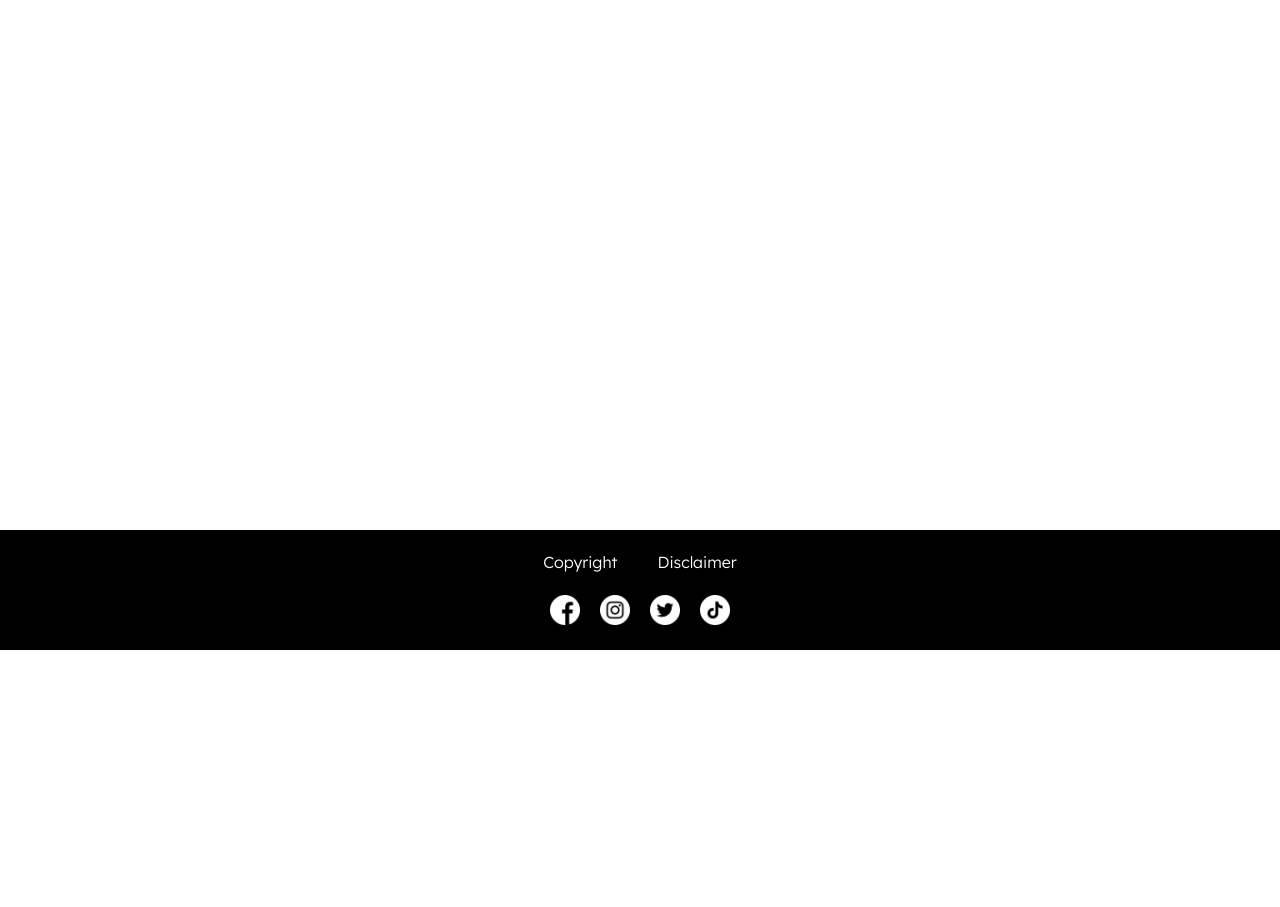
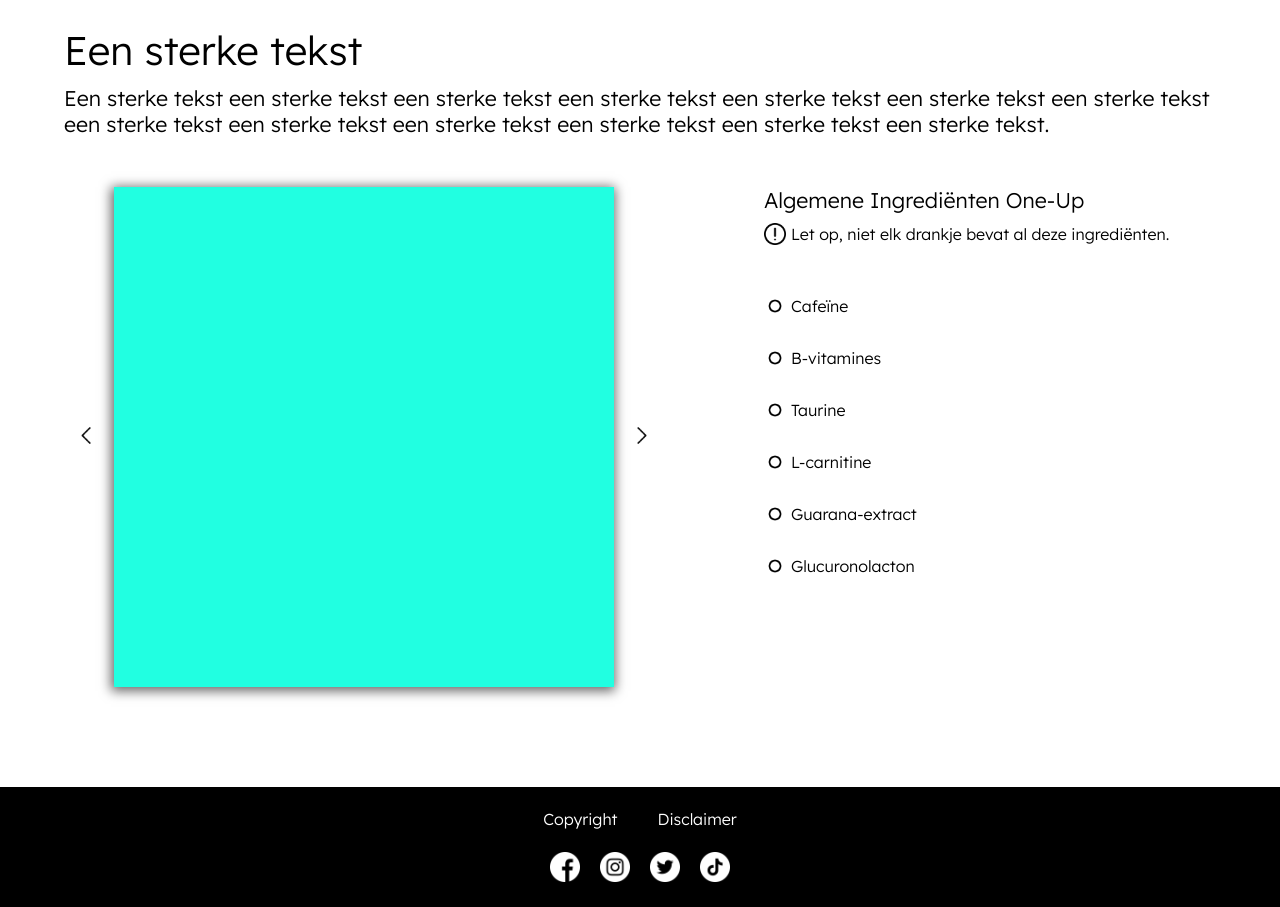
Before and after one commit to samigitt/Project-4-Energy, a PHP site: page /producten.html in a window 1280 px wide. Shown: the part 150-1057 px from the top of the page. Before the commit the page ends 800 px from the top, so only its background shows below. Run offline with PHP 8.4, Linux system fonts and the light colour scheme; some web fonts are replaced.

Commit message:
Producten pagina gemaakt

```diff
--- a/One-Up/css/producten.css
+++ b/One-Up/css/producten.css
@@ -0,0 +1,73 @@
+.container {
+  display: grid;
+  grid-template-columns: 1fr;
+  grid-template-rows: auto;
+  grid-template-areas:  "tekst"
+                        "producten";
+  padding: 175px 0px 50px 0px;
+  width: 90vw;
+  margin: auto;
+}
+
+.container__sterke-tekst {
+  grid-area: tekst;
+}
+
+.pagina-titel {
+  font-size: 30pt;
+  padding-bottom: 10px;
+}
+
+.sterke-tekst__p {
+  font-size: 16pt;
+}
+
+.container__producten {
+  grid-area: producten;
+  display: flex;
+  flex-direction: row;
+}
+
+.producten__article {
+  padding: 50px 0px 0px 100px;
+}
+
+@media screen and (max-width: 999px) {
+  .container__producten {
+    flex-direction: column;
+  }
+  .producten__article {
+    padding: 50px 0px 0px 50px;
+  }
+}
+
+.producten__article > h1 {
+  font-size: 16pt;
+  padding: 0px 0px 10px 0px;
+}
+
+.producten__div {
+  display: flex;
+  align-items: center;
+}
+
+.producten__div > h2 {
+  font-size: 12pt;
+}
+
+.producten__img {
+  width: 22px;
+  height: auto;
+}
+
+.padding-icon {
+  width: 5px;
+}
+
+.padding-h2 {
+  padding: 0px 0px 50px 0px;
+}
+
+.padding-p {
+  padding: 0px 0px 30px 0px;
+}
--- /dev/null
+++ b/One-Up/css/slideshow.css
@@ -0,0 +1,65 @@
+.mySlides1, .mySlides2, .mySlides3 {
+  display: none;
+  box-shadow: -1px 2px 11px 2px rgba(0,0,0,0.60);
+}
+
+.slideshow-title {
+  padding: 0px 0px 10px 0px;
+  text-align: center;
+}
+
+@media screen and (min-width: 730px) and (max-width: 929px) {.slideshow-title {font-size: 2.35rem;}}
+@media screen and (max-width: 479px) {.slideshow-title {font-size: 2.35rem;}}
+
+.slideshow-image {
+  vertical-align: middle;
+  width: 100%;
+}
+
+/* Slideshow container */
+.slideshow-container {
+  max-width: 500px;
+  position: relative;
+  margin: 50px 50px;
+}
+
+/* Next & previous buttons */
+.slideshow__button {
+  position: absolute;
+  top: 50%;
+  transform: translateY(-50%);
+  background: transparent;
+  border: 0;
+  cursor: pointer;
+}
+
+.slideshow__button--left {
+  left: -40px;
+}
+
+.slideshow__button--right {
+  right: -40px;
+}
+
+.slideshow__button img {
+  width: 24px;
+}
+
+.slideshow__details {
+  position: absolute;
+  bottom: 30px;
+  right: 30px;
+  padding: 10px 25px;
+  color: #000000;
+  background-color: #FFFFFF;
+  text-align: center;
+  border: 0;
+  border-radius: 20px;
+  box-shadow: 0px 2px 11px 2px rgba(0,0,0,0.60);
+  text-decoration: none;
+  transition: 0.2s;
+}
+
+.slideshow__details:hover {
+  background-color: #FF2DF5;
+}
--- a/One-Up/js/slideshow.js
+++ b/One-Up/js/slideshow__index.js
@@ -21,7 +21,6 @@ function showSlides(n, no) {
 function changeHeight() {
   let title = document.querySelector(".slideshow-title");
   let titleHeight = title.clientHeight;
-  // console.log(titleHeight)
   let classes = document.getElementsByClassName("slideshow__button");
   for(let i = 0; i < classes.length; i++) {
     classes.item(i).style.top = "calc(50% + " + (titleHeight / 2) + "px)";
--- /dev/null
+++ b/One-Up/js/slideshow__producten.js
@@ -0,0 +1,19 @@
+var slideIndex = [1,1];
+var slideId = ["mySlides3"]
+showSlides(1, 0);
+showSlides(1, 1);
+
+function plusSlides(n, no) {
+  showSlides(slideIndex[no] += n, no);
+}
+
+function showSlides(n, no) {
+  var i;
+  var x = document.getElementsByClassName(slideId[no]);
+  if (n > x.length) {slideIndex[no] = 1}
+  if (n < 1) {slideIndex[no] = x.length}
+  for (i = 0; i < x.length; i++) {
+     x[i].style.display = "none";
+  }
+  x[slideIndex[no]-1].style.display = "block";
+}
--- a/One-Up/producten.html
+++ b/One-Up/producten.html
@@ -11,6 +11,7 @@
   <link href="https://fonts.googleapis.com/css2?family=Lexend:wght@100;200;300;400;500;600;700;800;900&display=swap" rel="stylesheet">
   <link rel="stylesheet" type="text/css" href="css/master.css">
   <link rel="stylesheet" type="text/css" href="css/producten.css">
+  <link rel="stylesheet" type="text/css" href="css/slideshow.css">
   <script type="text/javascript" src="js/burger-menu.js"></script>
   <title>One-Up</title>
 </head>
@@ -46,9 +47,81 @@
     <section class="header-text"><h1>One-Up</h1><h1>Producten</h1></section>
   </header>
 
-  <main>
+  <main class="container">
+    <section class="container__sterke-tekst">
+      <h1 class="pagina-titel">Een sterke tekst</h1>
+      <p class="sterke-tekst__p">Een sterke tekst een sterke tekst een sterke tekst een sterke tekst een sterke tekst een sterke tekst
+        een sterke tekst een sterke tekst een sterke tekst een sterke tekst een sterke tekst een sterke tekst een sterke tekst.</p>
+    </section>
 
+    <section class="container__producten">
+
+      <div class="slideshow-container">
+        <button class="slideshow__button slideshow__button--left" onclick="plusSlides(-1, 0)">
+          <img src="images/master/left.png">
+        </button>
+        <div class="mySlides3">
+          <img class="slideshow-image" src="images/producten/placeholder-square-1.png" alt="">
+        </div>
+        <div class="mySlides3">
+          <img class="slideshow-image" src="images/producten/placeholder-square-2.png" alt="">
+        </div>
+        <div class="mySlides3">
+          <img class="slideshow-image" src="images/producten/placeholder-square-3.png" alt="">
+        </div>
+        <button class="slideshow__button slideshow__button--right" onclick="plusSlides(1, 0)">
+          <img src="images/master/right.png" alt="">
+        </button>
+      </div>
+
+      <article class="producten__article">
+        <h1>Algemene Ingrediënten One-Up</h1>
+        <div class="producten__div padding-h2">
+          <img class="producten__img" src="images/producten/exclamation-icon.png" alt="">
+          <div class="padding-icon"></div>
+          <h2>Let op, niet elk drankje bevat al deze ingrediënten.</h2>
+        </div>
+
+        <div class="producten__div padding-p">
+          <img class="producten__img" src="images/producten/circle-small-icon.png" alt="">
+          <div class="padding-icon"></div>
+          <p>Cafeïne</p>
+        </div>
+
+        <div class="producten__div padding-p">
+          <img class="producten__img" src="images/producten/circle-small-icon.png" alt="">
+          <div class="padding-icon"></div>
+          <p>B-vitamines</p>
+        </div>
+
+        <div class="producten__div padding-p">
+          <img class="producten__img" src="images/producten/circle-small-icon.png" alt="">
+          <div class="padding-icon"></div>
+          <p>Taurine</p>
+        </div>
+
+        <div class="producten__div padding-p">
+          <img class="producten__img" src="images/producten/circle-small-icon.png" alt="">
+          <div class="padding-icon"></div>
+          <p>L-carnitine</p>
+        </div>
+
+        <div class="producten__div padding-p">
+          <img class="producten__img" src="images/producten/circle-small-icon.png" alt="">
+          <div class="padding-icon"></div>
+          <p>Guarana-extract</p>
+        </div>
+
+        <div class="producten__div padding-p">
+          <img class="producten__img" src="images/producten/circle-small-icon.png" alt="">
+          <div class="padding-icon"></div>
+          <p>Glucuronolacton</p>
+        </div>
+      </article>
+    </section>
   </main>
+
+  <script type="text/javascript" src="js/slideshow__producten.js"></script>
 
   <footer>
     <section class="footer-row1 footer-flex">
```
Also changed, not shown: One-Up/css/index.css (+0 -66 lines), One-Up/index.html (+6 -5 lines), One-Up/images/master/left.png (renamed from One-Up/images/index/left.png), One-Up/images/master/right.png (renamed from One-Up/images/index/right.png), One-Up/images/producten/circle-small-icon.png (added), One-Up/images/producten/exclamation-icon.png (added), One-Up/images/producten/placeholder-square-1.png (added), One-Up/images/producten/placeholder-square-2.png (added), One-Up/images/producten/placeholder-square-3.png (added).
